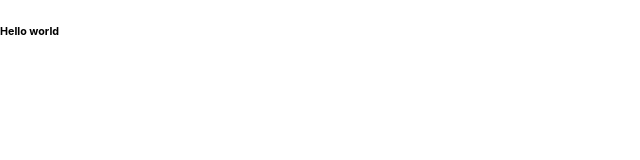
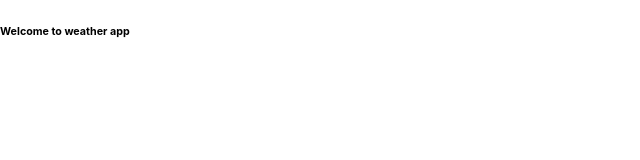
Before and after one commit to atharv-g-kulkarni/weather_site, a React (Create React App) app: page / in a window 1280 px wide. Shown: the top 160 px of the page, without its empty margins (0-640 px from the left). Built offline with nearby package versions, Linux system fonts and the light colour scheme.

Commit message:
3rd commit

```diff
--- a/src/App.js
+++ b/src/App.js
@@ -1,5 +1,5 @@
 function App() {
-  return <h6>Hello world</h6>;
+  return <h6>Welcome to weather app</h6>;
 }
 
 export default App;
```
